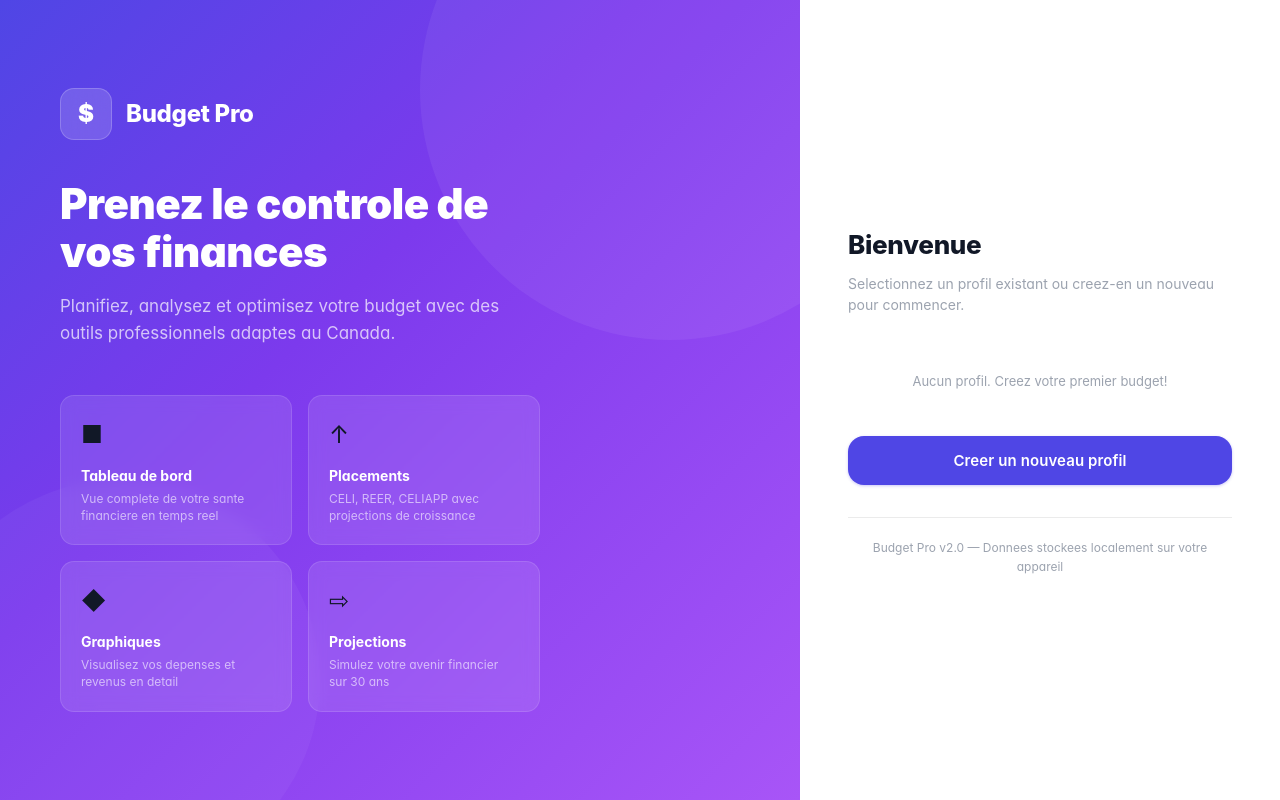
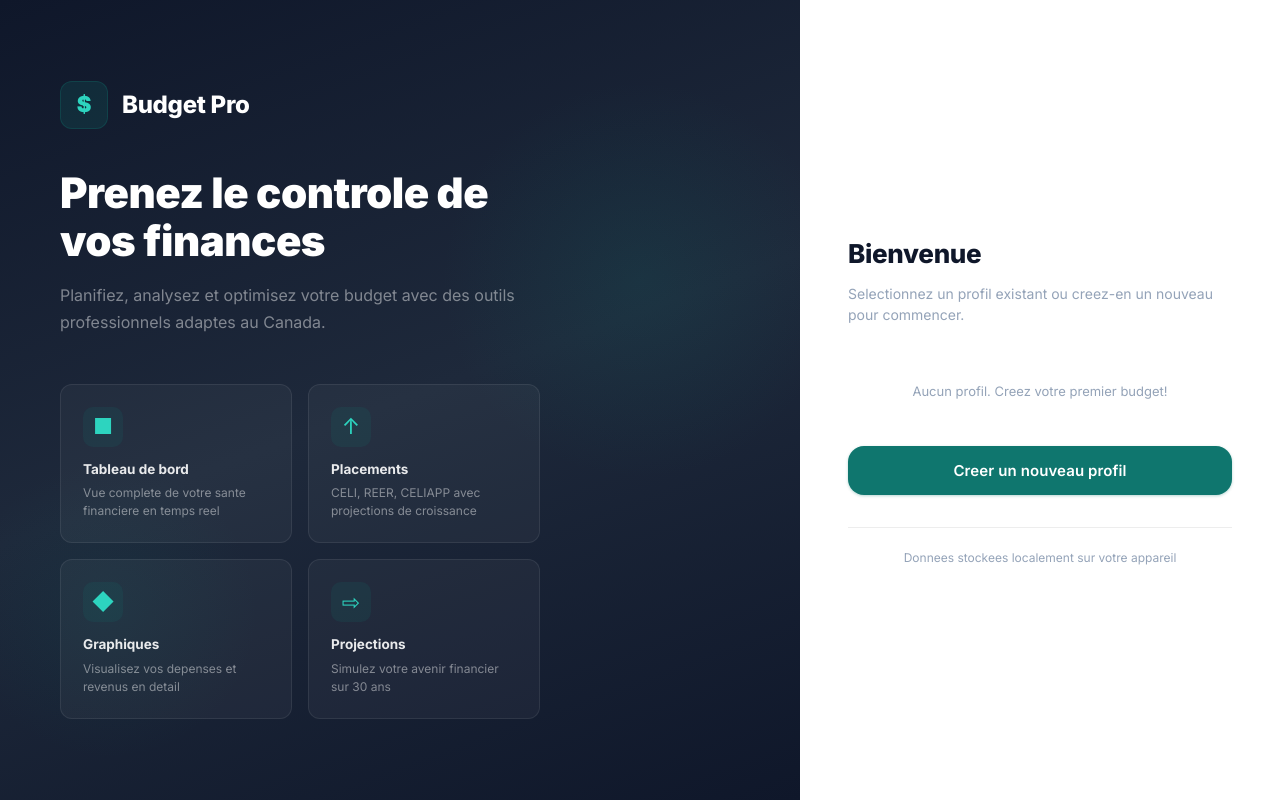
Before and after one commit to KBig/budget-pro, a plain HTML site: page index.html in a window 1280 px wide. Drawn offline with nearby package versions, Linux system fonts and the light colour scheme.

Commit message:
Palette sobre bleu marine/teal financiere, suppression version
- Palette: navy #0f172a, teal #0f766e, ardoise - zero mauve/violet
- Profile screen: fond dark navy avec accents teal subtils
- Feature cards: fond sombre avec icones teal
- Retire le numero de version du footer
- Ensemble coherent et professionnel style finance

Co-Authored-By: Claude Opus 4.6 (1M context) <noreply@anthropic.com>

```diff
--- a/index.html
+++ b/index.html
@@ -5,7 +5,7 @@
 <meta name="viewport" content="width=device-width, initial-scale=1.0">
 <title>Budget Pro - Gestionnaire Financier Complet</title>
 <meta name="description" content="Application professionnelle de gestion de budget personnel adaptee au Canada - Court et long terme">
-<meta name="theme-color" content="#2563eb">
+<meta name="theme-color" content="#0f766e">
 <meta name="apple-mobile-web-app-capable" content="yes">
 <meta name="apple-mobile-web-app-status-bar-style" content="black-translucent">
 <meta name="apple-mobile-web-app-title" content="Budget Pro">
@@ -18,8 +18,8 @@
 <link href="https://fonts.googleapis.com/css2?family=Inter:wght@400;500;600;700;800;900&display=swap" rel="stylesheet">
 <script src="https://cdn.jsdelivr.net/npm/chart.js@4.4.7/dist/chart.umd.min.js"></script>
 <style>
-:root{--bg-primary:#f0f2f5;--bg-secondary:#ffffff;--bg-tertiary:#e6e9ef;--text-primary:#111827;--text-secondary:#4b5563;--text-muted:#9ca3af;--accent:#4f46e5;--accent-hover:#4338ca;--accent-light:rgba(79,70,229,.08);--accent-glow:rgba(79,70,229,.15);--success:#059669;--success-light:rgba(5,150,105,.08);--warning:#d97706;--warning-light:rgba(217,119,6,.08);--danger:#dc2626;--danger-light:rgba(220,38,38,.08);--info:#7c3aed;--info-light:rgba(124,58,237,.08);--border:rgba(0,0,0,.08);--border-strong:rgba(0,0,0,.12);--shadow:0 1px 2px rgba(0,0,0,.04),0 1px 3px rgba(0,0,0,.06);--shadow-md:0 4px 12px rgba(0,0,0,.06),0 1px 3px rgba(0,0,0,.04);--shadow-lg:0 12px 40px rgba(0,0,0,.1),0 4px 12px rgba(0,0,0,.06);--shadow-xl:0 20px 60px rgba(0,0,0,.12),0 8px 20px rgba(0,0,0,.08);--radius:10px;--radius-lg:16px;--radius-xl:20px;--transition:0.2s cubic-bezier(.4,0,.2,1);--sidebar-width:272px;--font:-apple-system,BlinkMacSystemFont,'Inter','Segoe UI',Roboto,sans-serif}
-[data-theme="dark"]{--bg-primary:#0c0f1a;--bg-secondary:#161b2e;--bg-tertiary:#1e2540;--text-primary:#f1f5f9;--text-secondary:#cbd5e1;--text-muted:#64748b;--accent:#818cf8;--accent-hover:#a5b4fc;--accent-light:rgba(129,140,248,.1);--accent-glow:rgba(129,140,248,.2);--success:#34d399;--success-light:rgba(52,211,153,.1);--warning:#fbbf24;--warning-light:rgba(251,191,36,.1);--danger:#f87171;--danger-light:rgba(248,113,113,.1);--info:#a78bfa;--info-light:rgba(167,139,250,.1);--border:rgba(255,255,255,.06);--border-strong:rgba(255,255,255,.1);--shadow:0 1px 3px rgba(0,0,0,.4);--shadow-md:0 4px 12px rgba(0,0,0,.4);--shadow-lg:0 12px 40px rgba(0,0,0,.5);--shadow-xl:0 20px 60px rgba(0,0,0,.6)}
+:root{--bg-primary:#f8f9fb;--bg-secondary:#ffffff;--bg-tertiary:#eef0f4;--text-primary:#0f172a;--text-secondary:#475569;--text-muted:#94a3b8;--accent:#0f766e;--accent-hover:#115e59;--accent-light:rgba(15,118,110,.06);--accent-glow:rgba(15,118,110,.12);--success:#059669;--success-light:rgba(5,150,105,.08);--warning:#d97706;--warning-light:rgba(217,119,6,.08);--danger:#dc2626;--danger-light:rgba(220,38,38,.08);--info:#0369a1;--info-light:rgba(3,105,161,.08);--border:rgba(0,0,0,.07);--border-strong:rgba(0,0,0,.12);--shadow:0 1px 2px rgba(0,0,0,.04),0 1px 3px rgba(0,0,0,.06);--shadow-md:0 4px 12px rgba(0,0,0,.05),0 1px 3px rgba(0,0,0,.04);--shadow-lg:0 12px 40px rgba(0,0,0,.08),0 4px 12px rgba(0,0,0,.05);--shadow-xl:0 20px 60px rgba(0,0,0,.1),0 8px 20px rgba(0,0,0,.06);--radius:10px;--radius-lg:16px;--radius-xl:20px;--transition:0.2s cubic-bezier(.4,0,.2,1);--sidebar-width:272px;--font:'Inter',-apple-system,BlinkMacSystemFont,'Segoe UI',Roboto,sans-serif}
+[data-theme="dark"]{--bg-primary:#0b0f19;--bg-secondary:#111827;--bg-tertiary:#1e293b;--text-primary:#f1f5f9;--text-secondary:#cbd5e1;--text-muted:#64748b;--accent:#2dd4bf;--accent-hover:#5eead4;--accent-light:rgba(45,212,191,.08);--accent-glow:rgba(45,212,191,.15);--success:#34d399;--success-light:rgba(52,211,153,.1);--warning:#fbbf24;--warning-light:rgba(251,191,36,.1);--danger:#f87171;--danger-light:rgba(248,113,113,.1);--info:#38bdf8;--info-light:rgba(56,189,248,.1);--border:rgba(255,255,255,.06);--border-strong:rgba(255,255,255,.1);--shadow:0 1px 3px rgba(0,0,0,.4);--shadow-md:0 4px 12px rgba(0,0,0,.4);--shadow-lg:0 12px 40px rgba(0,0,0,.5);--shadow-xl:0 20px 60px rgba(0,0,0,.6)}
 *{margin:0;padding:0;box-sizing:border-box}
 body{font-family:var(--font);background:var(--bg-primary);color:var(--text-primary);line-height:1.6;transition:background var(--transition),color var(--transition);padding-bottom:env(safe-area-inset-bottom);-webkit-text-size-adjust:100%;-webkit-font-smoothing:antialiased;-moz-osx-font-smoothing:grayscale;font-feature-settings:'cv02','cv03','cv04','cv11'}
 .app-container{display:flex;min-height:100vh}
@@ -28,7 +28,7 @@ body{font-family:var(--font);background:var(--bg-primary);color:var(--text-prima
 .sidebar{width:var(--sidebar-width);background:var(--bg-secondary);border-right:1px solid var(--border);padding:0;position:fixed;top:0;left:0;height:100vh;overflow-y:auto;overflow-x:hidden;z-index:100;transition:transform var(--transition),background var(--transition);display:flex;flex-direction:column}
 .sidebar-header{padding:24px 24px 20px;border-bottom:1px solid var(--border)}
 .sidebar-header h1{font-size:20px;font-weight:800;color:var(--accent);display:flex;align-items:center;gap:10px;letter-spacing:-.3px}
-.sidebar-header h1::before{content:'';display:inline-block;width:32px;height:32px;background:linear-gradient(135deg,var(--accent),#7c3aed);border-radius:8px;flex-shrink:0}
+.sidebar-header h1::before{content:'';display:inline-block;width:32px;height:32px;background:linear-gradient(135deg,#0f766e,#0e4a47);border-radius:8px;flex-shrink:0}
 .sidebar-header p{font-size:12px;color:var(--text-muted);margin-top:6px;letter-spacing:.2px}
 .nav-section-label{font-size:10px;font-weight:700;text-transform:uppercase;letter-spacing:1.2px;color:var(--text-muted);padding:20px 24px 6px;margin-top:4px}
 .nav-item{display:flex;align-items:center;padding:10px 24px;cursor:pointer;color:var(--text-secondary);font-size:13.5px;font-weight:500;transition:all var(--transition);border-left:3px solid transparent;gap:12px;margin:1px 0;position:relative}
@@ -59,7 +59,7 @@ body{font-family:var(--font);background:var(--bg-primary);color:var(--text-prima
 
 /* ── Buttons ── */
 .btn{padding:9px 18px;border:none;border-radius:var(--radius);font-size:13px;font-weight:600;font-family:var(--font);cursor:pointer;transition:all var(--transition);display:inline-flex;align-items:center;gap:7px;letter-spacing:.1px}
-.btn-primary{background:var(--accent);color:white;box-shadow:0 1px 3px rgba(79,70,229,.3)}.btn-primary:hover{background:var(--accent-hover);box-shadow:0 4px 12px rgba(79,70,229,.3);transform:translateY(-1px)}
+.btn-primary{background:var(--accent);color:white;box-shadow:0 1px 3px rgba(15,118,110,.3)}.btn-primary:hover{background:var(--accent-hover);box-shadow:0 4px 12px rgba(15,118,110,.3);transform:translateY(-1px)}
 .btn-success{background:var(--success);color:white;box-shadow:0 1px 3px rgba(5,150,105,.3)}.btn-success:hover{opacity:.9;transform:translateY(-1px)}
 .btn-danger{background:var(--danger);color:white;box-shadow:0 1px 3px rgba(220,38,38,.3)}.btn-danger:hover{opacity:.9;transform:translateY(-1px)}
 .btn-outline{background:transparent;border:1.5px solid var(--border-strong);color:var(--text-secondary)}.btn-outline:hover{background:var(--bg-tertiary);color:var(--text-primary);border-color:var(--text-muted)}
@@ -69,7 +69,7 @@ body{font-family:var(--font);background:var(--bg-primary);color:var(--text-prima
 /* ── Stats ── */
 .stats-grid{display:grid;grid-template-columns:repeat(auto-fit,minmax(200px,1fr));gap:16px;margin-bottom:24px}
 .stat-card{background:var(--bg-secondary);border:1px solid var(--border);border-radius:var(--radius-lg);padding:22px;box-shadow:var(--shadow);transition:all var(--transition);position:relative;overflow:hidden}
-.stat-card::before{content:'';position:absolute;top:0;left:0;right:0;height:3px;background:linear-gradient(90deg,var(--accent),#7c3aed);opacity:0;transition:opacity var(--transition)}
+.stat-card::before{content:'';position:absolute;top:0;left:0;right:0;height:3px;background:linear-gradient(90deg,#0f766e,#0d9488);opacity:0;transition:opacity var(--transition)}
 .stat-card:hover{box-shadow:var(--shadow-md);transform:translateY(-2px)}
 .stat-card:hover::before{opacity:1}
 .stat-label{font-size:11.5px;font-weight:600;color:var(--text-muted);text-transform:uppercase;letter-spacing:.6px;margin-bottom:10px}
@@ -105,7 +105,7 @@ body{font-family:var(--font);background:var(--bg-primary);color:var(--text-prima
 .progress-header{display:flex;justify-content:space-between;margin-bottom:8px;font-size:13px;font-weight:600}
 .progress-bar{height:10px;background:var(--bg-tertiary);border-radius:5px;overflow:hidden;display:flex}
 .progress-segment{height:100%;transition:width .5s ease}
-.progress-expenses{background:linear-gradient(90deg,#ef4444,#dc2626)}.progress-investments{background:linear-gradient(90deg,var(--accent),#7c3aed)}.progress-remaining{background:linear-gradient(90deg,#10b981,#059669)}
+.progress-expenses{background:linear-gradient(90deg,#ef4444,#dc2626)}.progress-investments{background:linear-gradient(90deg,#0f766e,#0d9488)}.progress-remaining{background:linear-gradient(90deg,#10b981,#059669)}
 .progress-legend{display:flex;gap:20px;margin-top:10px;font-size:12px;color:var(--text-secondary);flex-wrap:wrap}
 .legend-dot{display:inline-block;width:10px;height:10px;border-radius:50%;margin-right:5px;vertical-align:middle}
 
@@ -222,23 +222,23 @@ body{font-family:var(--font);background:var(--bg-primary);color:var(--text-prima
 .report-text strong{display:block;font-size:14px;margin-bottom:2px}
 
 /* ── Profile Screen ── */
-.profile-screen{position:fixed;top:0;left:0;right:0;bottom:0;background:#0c0f1a;z-index:500;display:flex;overflow:auto}
+.profile-screen{position:fixed;top:0;left:0;right:0;bottom:0;background:#0f172a;z-index:500;display:flex;overflow:auto}
 .profile-screen.hidden{display:none}
-.profile-left{flex:1;background:linear-gradient(135deg,#4f46e5 0%,#7c3aed 40%,#a855f7 100%);display:flex;flex-direction:column;justify-content:center;padding:60px;position:relative;overflow:hidden;min-height:100vh}
-.profile-left::before{content:'';position:absolute;top:-20%;right:-15%;width:500px;height:500px;border-radius:50%;background:rgba(255,255,255,.06)}
-.profile-left::after{content:'';position:absolute;bottom:-10%;left:-10%;width:400px;height:400px;border-radius:50%;background:rgba(255,255,255,.04)}
+.profile-left{flex:1;background:linear-gradient(160deg,#0f172a 0%,#1e293b 50%,#0f172a 100%);display:flex;flex-direction:column;justify-content:center;padding:60px;position:relative;overflow:hidden;min-height:100vh}
+.profile-left::before{content:'';position:absolute;top:10%;right:-5%;width:400px;height:400px;border-radius:50%;background:radial-gradient(circle,rgba(15,118,110,.15),transparent 70%)}
+.profile-left::after{content:'';position:absolute;bottom:5%;left:-5%;width:300px;height:300px;border-radius:50%;background:radial-gradient(circle,rgba(15,118,110,.1),transparent 70%)}
 .profile-left-content{position:relative;z-index:1;max-width:480px}
 .profile-left .logo-row{display:flex;align-items:center;gap:14px;margin-bottom:40px}
-.profile-left .logo-icon{width:52px;height:52px;background:rgba(255,255,255,.15);border-radius:14px;display:flex;align-items:center;justify-content:center;font-size:24px;font-weight:900;color:white;backdrop-filter:blur(10px);border:1px solid rgba(255,255,255,.2)}
+.profile-left .logo-icon{width:48px;height:48px;background:rgba(15,118,110,.2);border-radius:12px;display:flex;align-items:center;justify-content:center;font-size:22px;font-weight:900;color:#2dd4bf;border:1px solid rgba(15,118,110,.3)}
 .profile-left .logo-text{font-size:24px;font-weight:800;color:white;letter-spacing:-.3px}
 .profile-left h1{font-size:42px;font-weight:900;color:white;line-height:1.15;letter-spacing:-.5px;margin-bottom:16px}
-.profile-left .subtitle{font-size:17px;color:rgba(255,255,255,.7);line-height:1.6;margin-bottom:48px}
+.profile-left .subtitle{font-size:16px;color:rgba(255,255,255,.45);line-height:1.7;margin-bottom:48px}
 .feature-grid{display:grid;grid-template-columns:1fr 1fr;gap:16px}
-.feature-card{background:rgba(255,255,255,.1);border:1px solid rgba(255,255,255,.12);border-radius:14px;padding:20px;backdrop-filter:blur(8px);transition:transform .2s,background .2s}
-.feature-card:hover{background:rgba(255,255,255,.14);transform:translateY(-2px)}
-.feature-card-icon{font-size:24px;margin-bottom:10px}
-.feature-card-title{font-size:14px;font-weight:700;color:white;margin-bottom:4px}
-.feature-card-desc{font-size:12px;color:rgba(255,255,255,.6);line-height:1.4}
+.feature-card{background:rgba(255,255,255,.04);border:1px solid rgba(255,255,255,.08);border-radius:12px;padding:22px;transition:transform .2s,background .2s,border-color .2s}
+.feature-card:hover{background:rgba(255,255,255,.07);transform:translateY(-2px);border-color:rgba(15,118,110,.3)}
+.feature-card-icon{font-size:22px;margin-bottom:12px;width:40px;height:40px;display:flex;align-items:center;justify-content:center;background:rgba(15,118,110,.15);border-radius:10px;color:#2dd4bf}
+.feature-card-title{font-size:13.5px;font-weight:700;color:rgba(255,255,255,.9);margin-bottom:4px}
+.feature-card-desc{font-size:12px;color:rgba(255,255,255,.45);line-height:1.5}
 .profile-right{width:480px;min-width:480px;background:var(--bg-secondary);display:flex;flex-direction:column;justify-content:center;padding:60px 48px;min-height:100vh}
 .profile-right-header{margin-bottom:36px}
 .profile-right-header h2{font-size:26px;font-weight:800;color:var(--text-primary);letter-spacing:-.3px;margin-bottom:8px}
@@ -267,7 +267,7 @@ body{font-family:var(--font);background:var(--bg-primary);color:var(--text-prima
 .wizard-nav{display:flex;justify-content:space-between;margin-top:28px}
 
 /* ── Profile items ── */
-.profile-avatar{width:48px;height:48px;border-radius:14px;background:linear-gradient(135deg,var(--accent),#7c3aed);color:white;display:flex;align-items:center;justify-content:center;font-size:18px;font-weight:800;margin-right:14px;flex-shrink:0}
+.profile-avatar{width:48px;height:48px;border-radius:14px;background:linear-gradient(135deg,#0f766e,#115e59);color:white;display:flex;align-items:center;justify-content:center;font-size:18px;font-weight:800;margin-right:14px;flex-shrink:0}
 .profile-info-row{display:flex;align-items:center;padding:6px 0;font-size:13px}
 .profile-info-label{color:var(--text-muted);min-width:100px}
 .profile-info-value{font-weight:600}
@@ -441,7 +441,7 @@ body{background:white!important;color:black!important}
 </div>
 <div class="profile-list" id="profile-list"></div>
 <button class="btn btn-primary btn-lg" style="width:100%;justify-content:center;border-radius:var(--radius-lg);padding:15px 28px" onclick="startProfileWizard()">Creer un nouveau profil</button>
-<div class="profile-footer">Budget Pro v2.0 &mdash; Donnees stockees localement sur votre appareil</div>
+<div class="profile-footer">Donnees stockees localement sur votre appareil</div>
 </div>
 <div id="profile-wizard-view" style="display:none"></div>
 </div>
```
